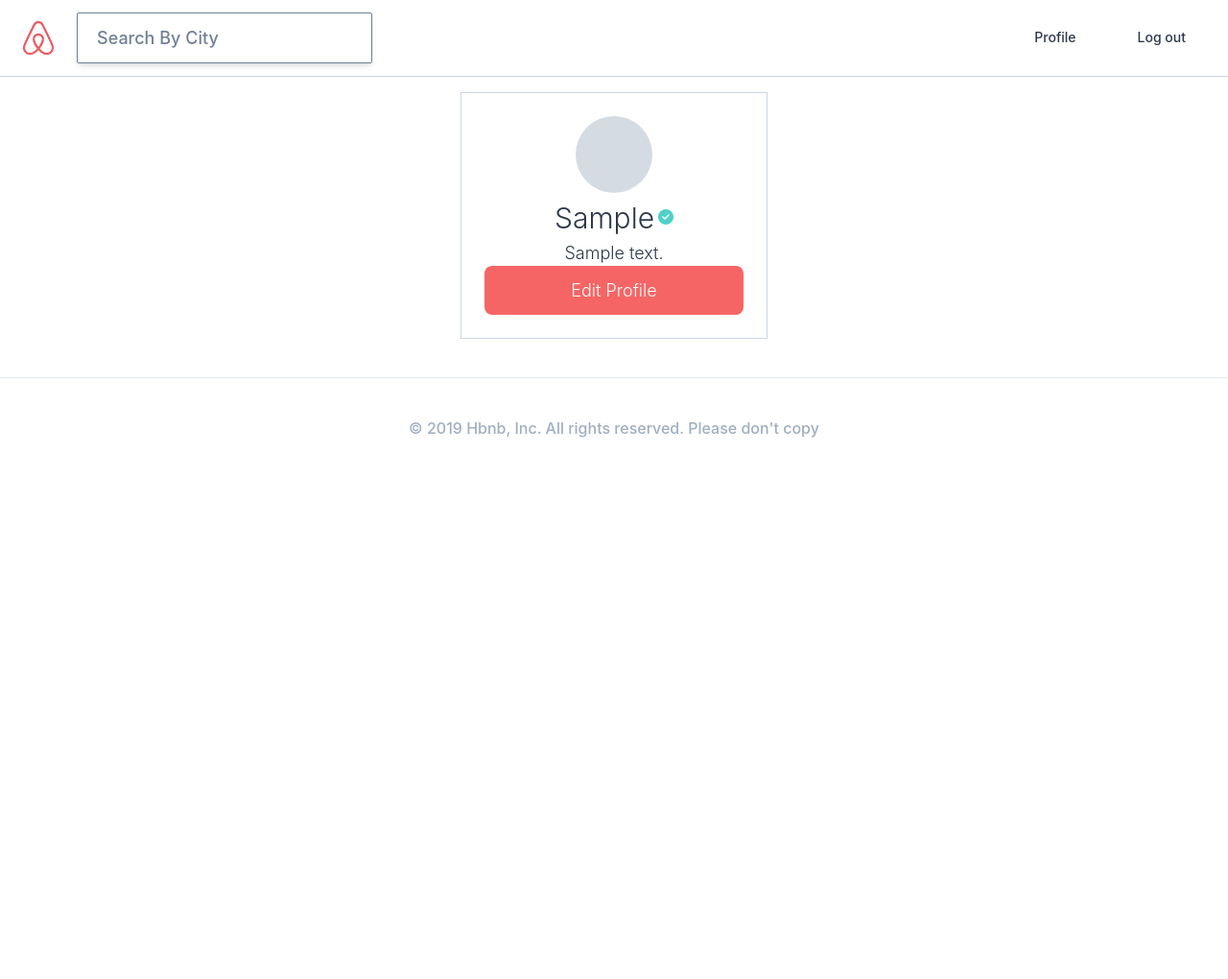
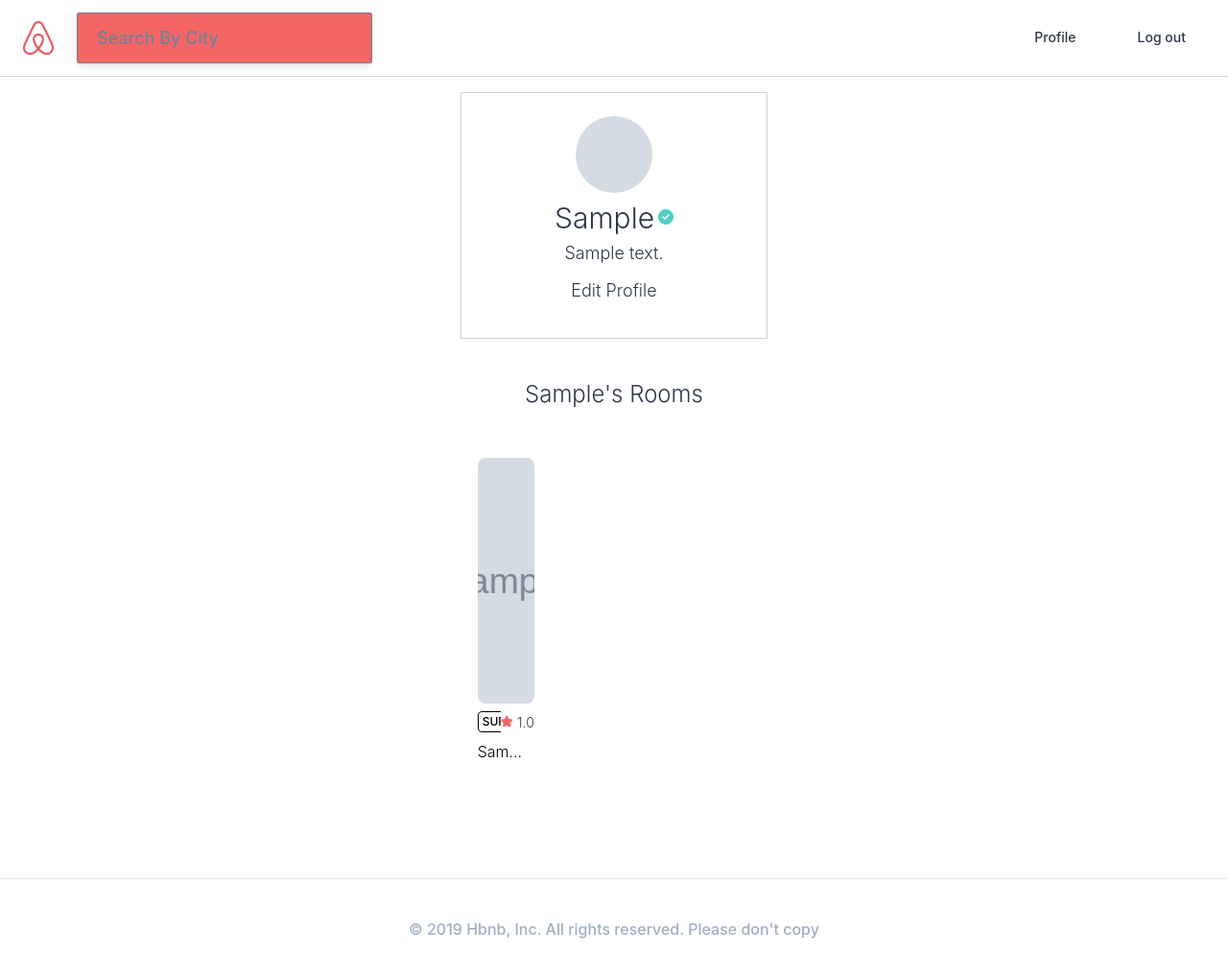
Before and after one commit to vapvin/Airbnb-Cloning, a Django app: page /users/1/ in a window 1280 px wide. Shown: the whole page at 96% size. Before the commit the page ends 456 px from the top, so only its background shows below. Run offline with Django 3.2, Linux system fonts and the light colour scheme; a user stored in the database is signed in; tables that the repository leaves empty hold one stand-in row (values such as "Sample post"); grey boxes marked "Sample" are stand-in pictures; some libraries are stand-ins or nearby versions.

Commit message:
User profile Style

```diff
--- a/assets/scss/style.scss
+++ b/assets/scss/style.scss
@@ -17,13 +17,14 @@
 
 .btn {
   @apply text-center rounded-sm py-5 font-light text-lg w-full;
-  &.btn--small {
-    @apply py-3 rounded-lg;
-  }
+}
+
+.btn-link {
+  @apply text-center py-3 rounded-lg font-light text-lg w-full;
 }
 
 input {
-  @apply rounded-sm py-5 font-light text-lg w-full text-left border border-gray-600 px-5;
+  @apply rounded-sm py-5 font-light text-lg w-full text-left border border-gray-600 px-5 text-white bg-red-500;
   &:focus {
     @apply outline-none border-teal-500;
   }
--- a/templates/users/user_detail.html
+++ b/templates/users/user_detail.html
@@ -6,6 +6,7 @@
 
 {% block content %}
 
+    <div class="h-full">
         <div class="container lg:w-5/12 md:w-1/2 xl:w-1/4 mx-auto my-10 flex flex-col items-center border p-6 border-gray-400">
 
             {% include "mixins/user_avatar.html" with user=user_obj %}
@@ -21,7 +22,27 @@
 
             <span class="text-lg">{{user.bio}}</span>
 
-        <a href="#" class="btn bg-red-500 btn--small text-white">Edit Profile</a>
+
+            {% if user == user_obj %}
+
+                <a href="#" class="btn-link">Edit Profile</a>
+
+            {% endif %}
+
 
         </div>
+
+        {% if user_obj.rooms.count > 0 %}
+        <div class="container mx-auto pb-10 flex flex-col items-center">
+            <h3 class="mb-12 text-2xl">{{user_obj.first_name}}'s Rooms</h3>
+
+            <div class="flex flex-wrap -mx-40 mb-10">
+                {% for room in user_obj.rooms.all  %}
+                    {% include 'mixins/room_card.html' with room=room %}
+                {% endfor %}
+            </div>
+        </div>
+        {% endif %}
+    </div>
+
 {% endblock content %}
```
Also changed, not shown: static/css/style.css. Lines whose indentation alone changed are shown as unchanged.
